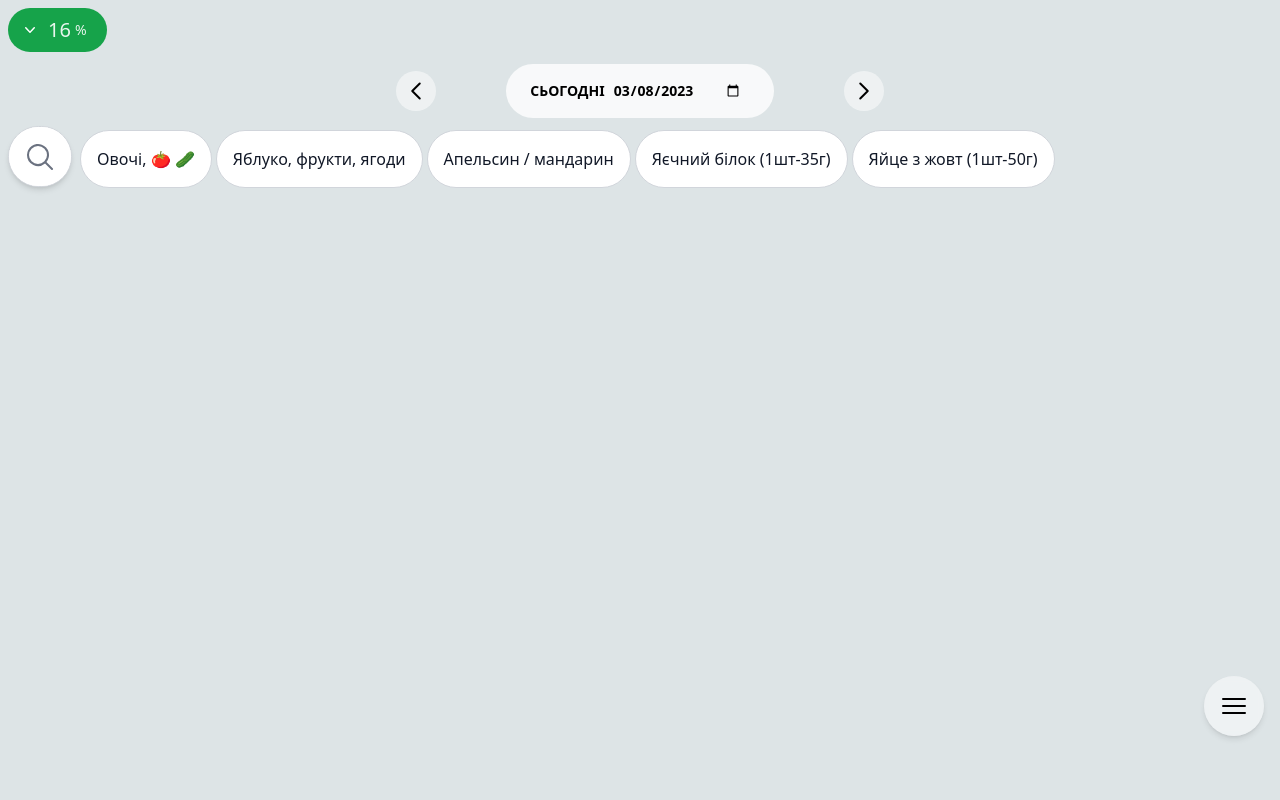
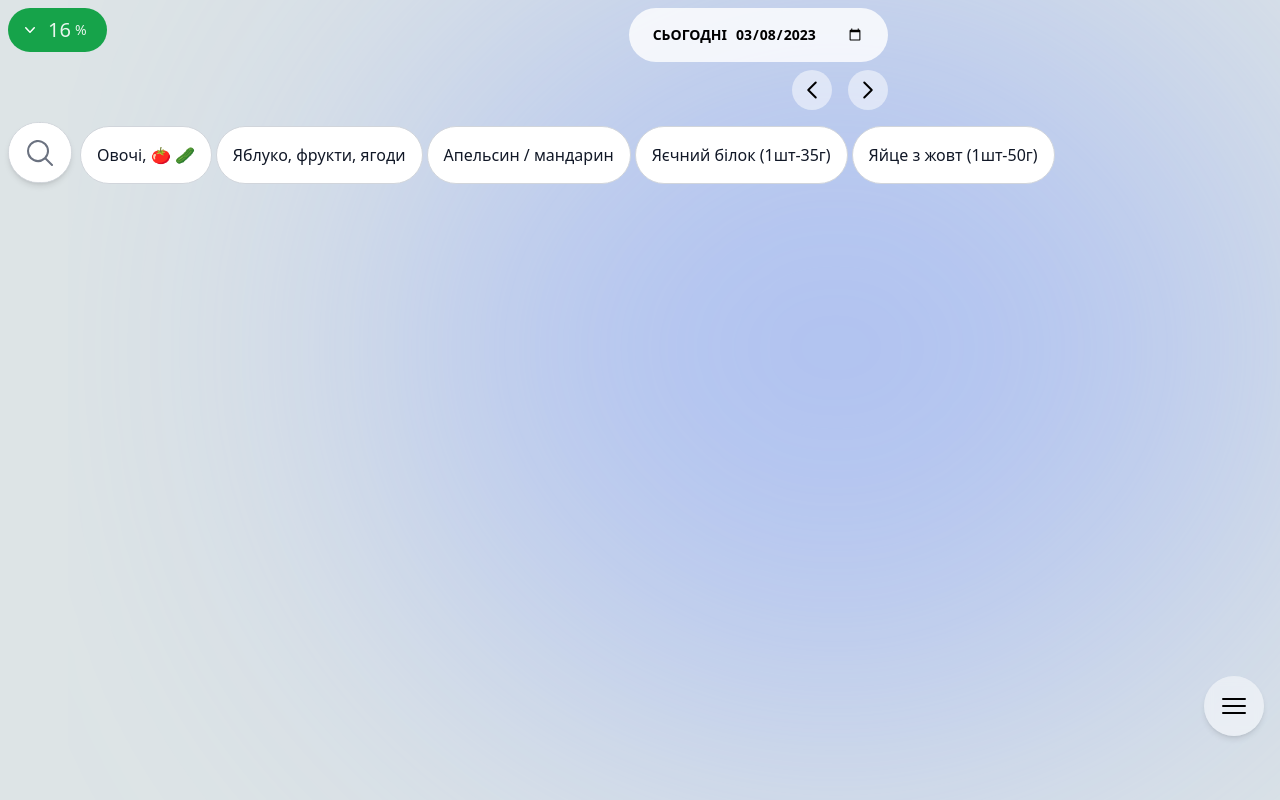
Before and after one commit to bodik87/puzo, a React (Vite) app: page / in a window 1280 px wide. Built offline with nearby package versions, Linux system fonts and the light colour scheme.

Commit message:
Added bg

```diff
--- a/src/App.jsx
+++ b/src/App.jsx
@@ -7,14 +7,48 @@ export default function App() {
   const home = location.pathname === "/";
   return (
     <div className="max-w-7xl mx-auto pt-2 pb-10">
-      {/* <div className="fixed bg-[#456786] inset-0 -z-10">
-        <div className="fixed bg-white/80 backdrop-blur-3xl inset-0 -z-10" />
-        <div className="fixed bg-[#d4e8fa] top-1/4 left-0 w-2/3 h-1/2 rounded-full -z-20" />
-        <div className="fixed bg-[#6e4586] bottom-0 right-0 rotate-45 w-2/3 h-1/2 rounded-full -z-20" />
-        <div className="fixed bg-[#6b9cc9] bottom-0 -left-1/3 rotate-45 w-2/3 h-1/2 rounded-full -z-20" />
-        <div className="fixed bg-[#7c3d29] top-0 right-0 w-2/3 h-1/3 rounded-full -z-20" />
-      </div> */}
-
+      <svg
+        width="590"
+        height="519"
+        viewBox="0 0 590 519"
+        fill="none"
+        xmlns="http://www.w3.org/2000/svg"
+        className="fixed inset-0 -z-10 w-full h-full"
+      >
+        <g filter="url(#filter0_f_109_13)">
+          <ellipse
+            cx="422"
+            cy="225.5"
+            rx="298"
+            ry="259.5"
+            fill="#7A9AFF"
+            fill-opacity="0.44"
+          />
+        </g>
+        <defs>
+          <filter
+            id="filter0_f_109_13"
+            x="-76"
+            y="-234"
+            width="996"
+            height="919"
+            filterUnits="userSpaceOnUse"
+            color-interpolation-filters="sRGB"
+          >
+            <feFlood flood-opacity="0" result="BackgroundImageFix" />
+            <feBlend
+              mode="normal"
+              in="SourceGraphic"
+              in2="BackgroundImageFix"
+              result="shape"
+            />
+            <feGaussianBlur
+              stdDeviation="100"
+              result="effect1_foregroundBlur_109_13"
+            />
+          </filter>
+        </defs>
+      </svg>
       <NavMenu />
       {home ? <HomePage /> : <Outlet />}
     </div>
--- a/src/components/DatePicker.jsx
+++ b/src/components/DatePicker.jsx
@@ -55,7 +55,18 @@ export default function DatePicker() {
   }
 
   return (
-    <div className="max-w-lg w-full mx-auto mt-12 px-3 py-2 flex justify-between items-center">
+    <div className="max-w-lg mx-auto pr-2 flex flex-col justify-between items-end">
+      <div className="bg-white/80 px-6 py-2 rounded-full flex justify-center items-center text-sm font-semibold relative">
+        <span>{textFormatedDay.toUpperCase()}</span>
+
+        <input
+          type="date"
+          value={currentDate}
+          className="bg-transparent pl-2 py-2 rounded-full outline-none"
+          onChange={handleDateChange}
+        />
+      </div>
+      <div className="mt-2 flex gap-4">
         <button
           onClick={() => decreaseDate(currentDate)}
           className="bg-white/50 p-2 rounded-full hover:bg-white  active:scale-95 transition-all"
@@ -75,18 +86,6 @@ export default function DatePicker() {
             />
           </svg>
         </button>
-
-      <div className="bg-white/80 px-6 py-2 rounded-full flex justify-center items-center text-sm font-semibold relative">
-        <span>{textFormatedDay.toUpperCase()}</span>
-
-        <input
-          type="date"
-          value={currentDate}
-          className="bg-transparent p-2 rounded-full outline-none"
-          onChange={handleDateChange}
-        />
-      </div>
-
         <button
           onClick={() => increaseDate(currentDate)}
           className="bg-white/50 p-2 rounded-full hover:bg-white hover:scale-105 active:scale-95 transition-all"
@@ -107,5 +106,6 @@ export default function DatePicker() {
           </svg>
         </button>
       </div>
+    </div>
   );
 }
--- a/src/components/Meal.jsx
+++ b/src/components/Meal.jsx
@@ -1,8 +1,8 @@
 import React, { useState } from "react";
 import { useSelector } from "react-redux";
-import { EllipsisHorizontalIcon } from "@heroicons/react/24/outline";
 import Popup from "./Modals/Popup";
 import SearchBox from "./SearchBox";
+import { EllipsisHorizontalIcon } from "@heroicons/react/24/outline";
 
 export default function Meal({ daylyMeals, lastDishes }) {
   const products = useSelector((state) => state.products);
@@ -16,18 +16,6 @@ export default function Meal({ daylyMeals, lastDishes }) {
     setDishTitle(title);
   };
 
-  const [filteredProducts, setFilteredProducts] = useState(products);
-  const [searchQuery, setSearchQuery] = useState("");
-
-  const handleChange = (e) => {
-    let lowerCase = e.target.value.toLowerCase().trim();
-    const filteredData = products.filter((el) => {
-      if (lowerCase === "") return products;
-      else return el.title.trim().toLowerCase().includes(lowerCase);
-    });
-    setFilteredProducts(filteredData);
-    setSearchQuery(lowerCase);
-  };
   return (
     <>
       <Popup
--- a/src/components/SearchBox.jsx
+++ b/src/components/SearchBox.jsx
@@ -21,7 +21,7 @@ export default function SearchBox({ favoriteProducts }) {
         );
 
   return (
-    <div className="relative h-20 w-full">
+    <div className="relative h-20 w-full mt-3">
       <Favorites array={favoriteProducts} />
       <Transition appear show={activeInput} as={Fragment}>
         <Transition.Child
@@ -117,12 +117,6 @@ function Favorites({ array }) {
   return (
     <div className="absolute w-full top-1 overflow-hidden">
       <div className="flex flex-nowrap pb-6 md:pb-0 overflow-x-auto pl-20 sm:mb-0">
-        {/* <div className="mt-1 mr-2">
-          <HeartIcon
-            style={{ fill: "#EF4444" }}
-            className="h-12 w-12 animate-scale"
-          />
-        </div> */}
         {array.map((product) => (
           <div
             key={product.id}
```
Lines whose indentation alone changed are shown as unchanged.
